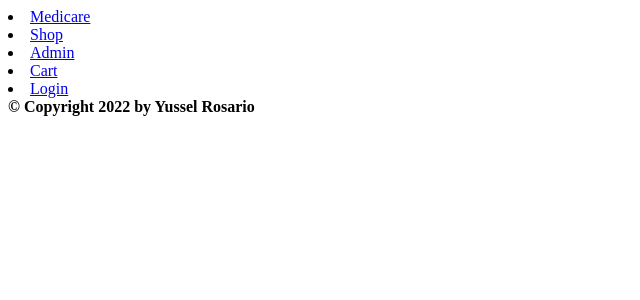
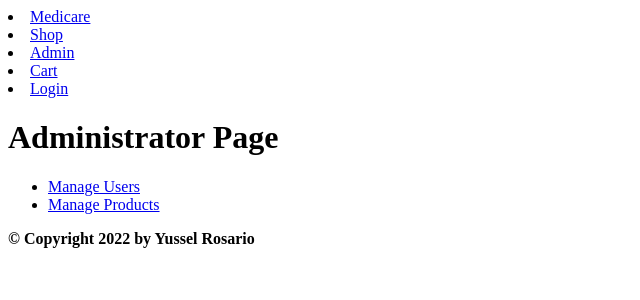
Before and after one commit to yrosario/MedicareFrontend01, an Angular app: page /admin in a window 1280 px wide. Before the commit this address led to /. Shown: the top 300 px of the page, without its empty margins (0-640 px from the left). Built offline with nearby package versions, Linux system fonts and the light colour scheme.

Commit message:
feature. Added admin page

```diff
--- a/src/app/app-routing.module.ts
+++ b/src/app/app-routing.module.ts
@@ -1,5 +1,6 @@
 import { NgModule } from '@angular/core';
 import { RouterModule, Routes } from '@angular/router';
+import { AdminComponent } from './component/admin/admin.component';
 import { BillSummaryComponent } from './component/cart/bill-summary/bill-summary.component';
 import { CartComponent } from './component/cart/cart.component';
 import { LoginComponent } from './component/login/login.component';
@@ -13,7 +14,8 @@ const routes: Routes = [
   {path: 'shop', component:ViewProductsComponent},
   {path: 'shop/product/:id', component: ProductItemComponent},
   {path: 'cart', component: CartComponent},
-  {path: 'cart/bill-summary', component: BillSummaryComponent}
+  {path: 'cart/bill-summary', component: BillSummaryComponent},
+  {path: 'admin', component:AdminComponent}
 ];
 
 @NgModule({
--- a/src/app/app.module.ts
+++ b/src/app/app.module.ts
@@ -14,6 +14,7 @@ import { ViewProductsComponent } from './component/view-products/view-products.c
 import { ProductItemComponent } from './component/view-products/product-item/product-item/product-item.component';
 import { CartComponent } from './component/cart/cart.component';
 import { BillSummaryComponent } from './component/cart/bill-summary/bill-summary.component';
+import { AdminComponent } from './component/admin/admin.component';
 
 
 
@@ -28,7 +29,8 @@ import { BillSummaryComponent } from './component/cart/bill-summary/bill-summary
     ViewProductsComponent,
     ProductItemComponent,
     CartComponent,
-    BillSummaryComponent
+    BillSummaryComponent,
+    AdminComponent
   ],
   imports: [
     BrowserModule,
--- /dev/null
+++ b/src/app/component/admin/admin.component.html
@@ -0,0 +1,8 @@
+<div class="admin-div" id="admin-div">
+    <h1 class="title" id="title">Administrator Page</h1>
+
+    <ul class="list" id="list">
+        <li><a href="#">Manage Users</a></li>
+        <li><a href="#">Manage Products</a></li>
+    </ul>
+</div>
--- /dev/null
+++ b/src/app/component/admin/admin.component.ts
@@ -0,0 +1,15 @@
+import { Component, OnInit } from '@angular/core';
+
+@Component({
+  selector: 'app-admin',
+  templateUrl: './admin.component.html',
+  styleUrls: ['./admin.component.css']
+})
+export class AdminComponent implements OnInit {
+
+  constructor() { }
+
+  ngOnInit(): void {
+  }
+
+}
--- a/src/app/component/navigation/navbar/navbar.component.html
+++ b/src/app/component/navigation/navbar/navbar.component.html
@@ -5,7 +5,7 @@
     <nav class="navbar" id="navbar">
         <li><a href="#">Medicare</a></li>
         <li><a routerLink="/shop">Shop</a></li>
-        <li><a href="#">Admin</a></li>
+        <li><a routerLink="/admin">Admin</a></li>
         <li><a routerLink="/cart">Cart</a></li>
         <li><a routerLink="/login">Login</a></li>
     </nav>
```
Also changed, not shown: src/app/component/admin/admin.component.css (added), 1 other file (tests, documents, lock files or other folders).
